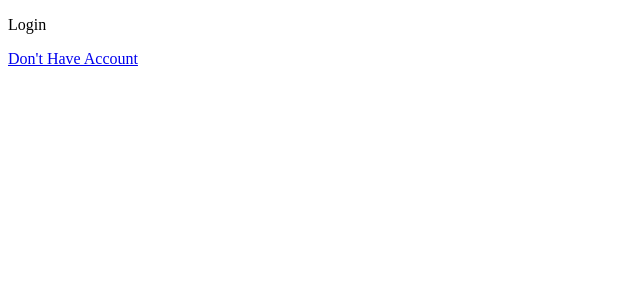
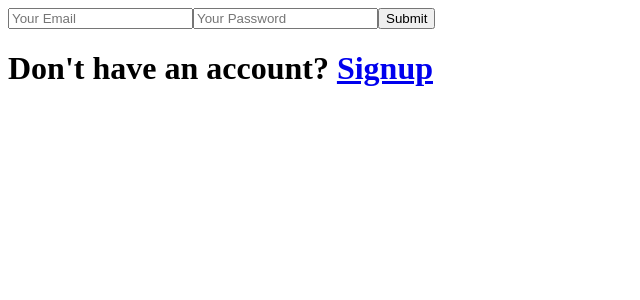
Before and after one commit to CraigStueber/test, a React (Vite) app: page / in a window 1280 px wide. Shown: the top 300 px of the page, without its empty margins (0-640 px from the left). Built offline with nearby package versions, Linux system fonts and the light colour scheme.

Commit message:
token set

```diff
--- a/src/App.jsx
+++ b/src/App.jsx
@@ -1,12 +1,25 @@
-import React, { useState } from "react";
-import { SignUp, Login } from "./pages";
+import React, { useState, useEffect } from "react";
+import { SignUp, Login, Homepage } from "./pages";
 import { Route, Routes } from "react-router-dom";
 const App = () => {
+  const [token, setToken] = useState(false);
+
+  if (token) {
+    sessionStorage.setItem("token", JSON.stringify(token));
+  }
+  useEffect(() => {
+    if (sessionStorage.getItem("token")) {
+      let data = JSON.parse(sessionStorage.getItem("token"));
+      setToken(data);
+    }
+  }, []);
+
   return (
     <div>
       <Routes>
         <Route path="/SignUp" element={<SignUp />} />
-        <Route path="/" element={<Login />} />
+        <Route path="/" element={<Login setToken={setToken} />} />
+        {token ? <Route path="/homepage" element={<Homepage />} /> : ""}
       </Routes>
     </div>
   );
--- /dev/null
+++ b/src/pages/Homepage.jsx
@@ -0,0 +1,9 @@
+const Homepage = () => {
+  return (
+    <>
+      <h1>Home Page</h1>
+    </>
+  );
+};
+
+export default Homepage;
--- a/src/pages/Login.jsx
+++ b/src/pages/Login.jsx
@@ -1,9 +1,55 @@
-import { Link } from "react-router-dom";
-const Login = () => {
+import { useState } from "react";
+import { Link, useNavigate } from "react-router-dom";
+import { supabase } from "../client";
+const Login = ({ setToken }) => {
+  let navigate = useNavigate();
+  const [loginData, setLoginData] = useState({
+    email: "",
+    password: "",
+  });
+  console.log(loginData);
+  function handleChange(event) {
+    const value = event.target.value;
+    setLoginData({ ...loginData, [event.target.name]: value });
+  }
+
+  async function handleSubmit(e) {
+    e.preventDefault();
+    try {
+      const { data, error } = await supabase.auth.signInWithPassword({
+        email: loginData.email,
+        password: loginData.password,
+      });
+      if (error) throw error;
+      console.log(data);
+      setToken(data);
+      navigate("/homepage");
+    } catch (error) {
+      alert(error);
+      console.log(error);
+    }
+  }
   return (
-    <div>
-      <p>Login</p> <Link to="/SignUp">Don't Have Account</Link>
-    </div>
+    <>
+      <form onSubmit={handleSubmit}>
+        <input
+          type="email"
+          placeholder="Your Email"
+          onChange={handleChange}
+          name="email"
+        />
+        <input
+          type="password"
+          placeholder="Your Password"
+          onChange={handleChange}
+          name="password"
+        />
+        <button type="submit">Submit</button>
+      </form>
+      <h1>
+        Don't have an account? <Link to="/signup">Signup</Link>
+      </h1>
+    </>
   );
 };
 
--- a/src/pages/SignUp.jsx
+++ b/src/pages/SignUp.jsx
@@ -24,6 +24,7 @@ const SignUp = () => {
           },
         },
       });
+      if (error) throw error;
       alert("Check Your Email for Verification link");
     } catch (error) {
       alert(error);
@@ -38,7 +39,12 @@ const SignUp = () => {
           name="fullName"
           onChange={handleChange}
         />
-        <input placeholder="Email" name="email" onChange={handleChange} />
+        <input
+          placeholder="Email"
+          name="email"
+          type="email"
+          onChange={handleChange}
+        />
         <input
           placeholder="Password"
           name="password"
--- a/src/pages/index.jsx
+++ b/src/pages/index.jsx
@@ -1,4 +1,5 @@
 import Login from "./Login";
-import SignUp from "./Signup";
+import SignUp from "./SignUp";
+import Homepage from "./Homepage";
 
-export { SignUp, Login };
+export { SignUp, Login, Homepage };
```
